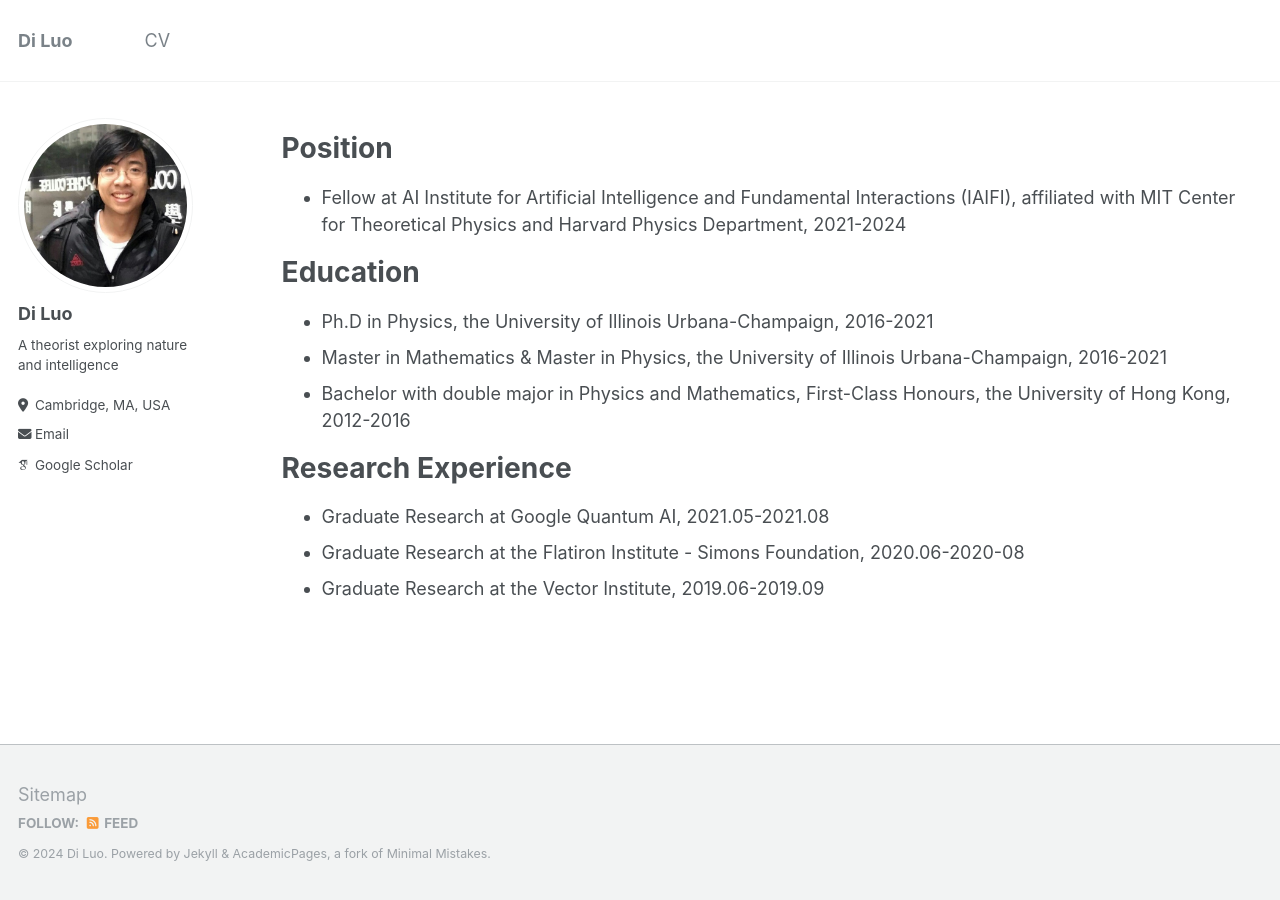
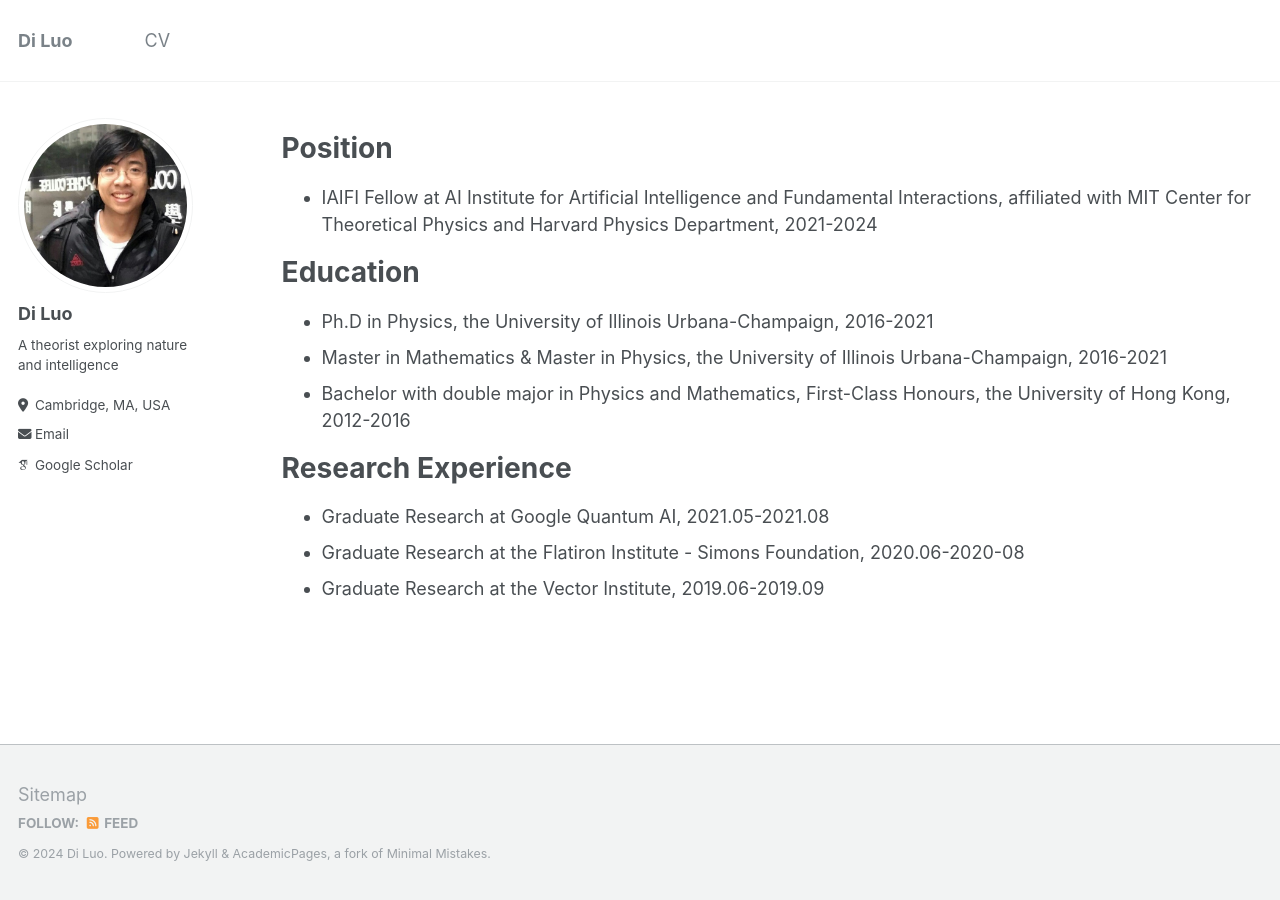
Before and after one commit to diluo28/diluo.github.io, a Jekyll site: the page built from _pages/cv.md, in a window 1280 px wide. Built offline with Jekyll 4.4.1, drawn with Linux system fonts in a browser that asks for light colours; some web fonts are replaced.

Commit message:
Update cv.md

```diff
--- a/_pages/cv.md
+++ b/_pages/cv.md
@@ -11,7 +11,7 @@ redirect_from:
 
 Position
 ======
-* Fellow at AI Institute for Artificial Intelligence and Fundamental Interactions (IAIFI), affiliated with MIT Center for Theoretical Physics and Harvard Physics Department, 2021-2024
+* IAIFI Fellow at AI Institute for Artificial Intelligence and Fundamental Interactions, affiliated with MIT Center for Theoretical Physics and Harvard Physics Department, 2021-2024
 
 Education
 ======
```
